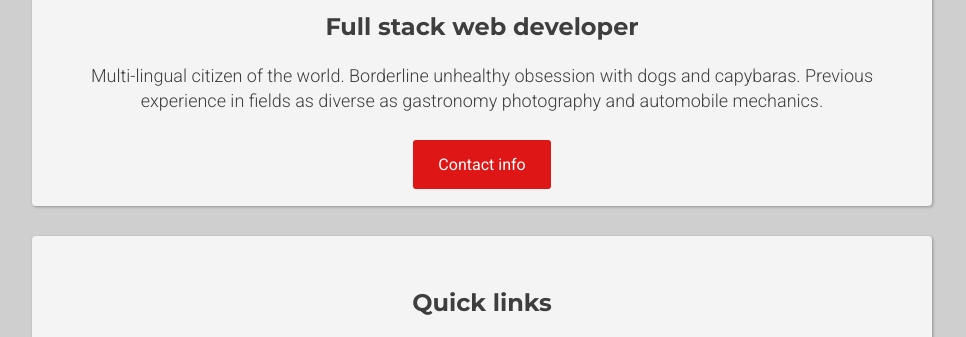
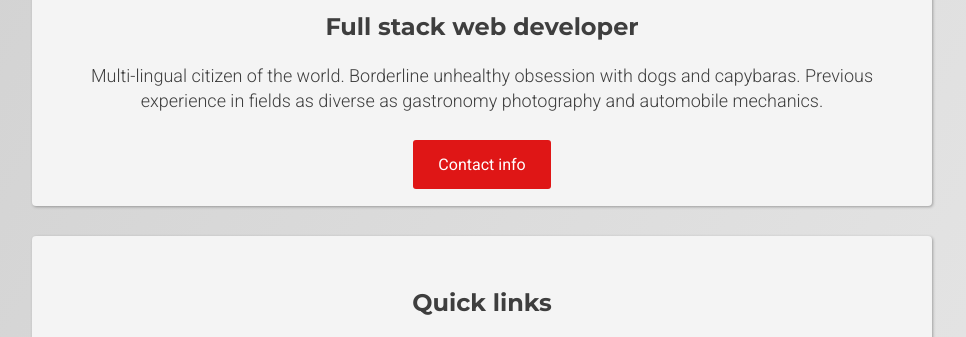
Before and after one commit to v-bianchi/portfolio, a plain HTML site: page index.html in a window 1280 px wide. Shown: the part 290-627 px from the top of the page, without its empty margins (158-1124 px from the left). Drawn offline with nearby package versions, Linux system fonts and the light colour scheme.

Commit message:
updated bg colour

```diff
--- a/style.css
+++ b/style.css
@@ -8,9 +8,10 @@ html {
 body {
   font-family: 'Roboto', sans-serif;
   font-size: 1.6rem;
-  background-color: #CFCFCFFF;
+  /*background-color: #CFCFCFFF;*/
   color: #3E3E3EFF;
   line-height: 1.4;
+  background: linear-gradient(to bottom right, #cfcfcf, #f2f2f2);
 }
 
 h1, h2, h3 {
```
